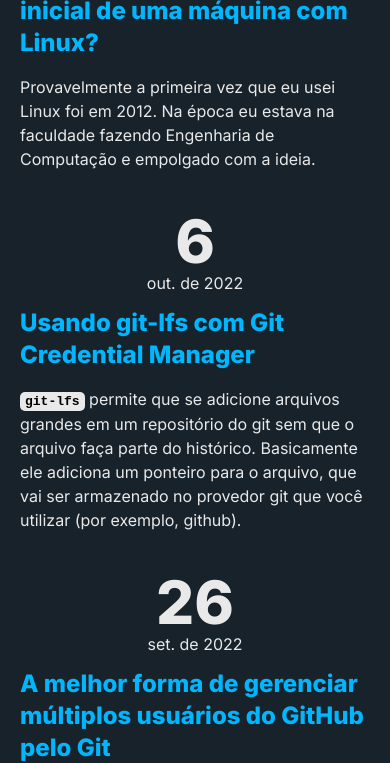
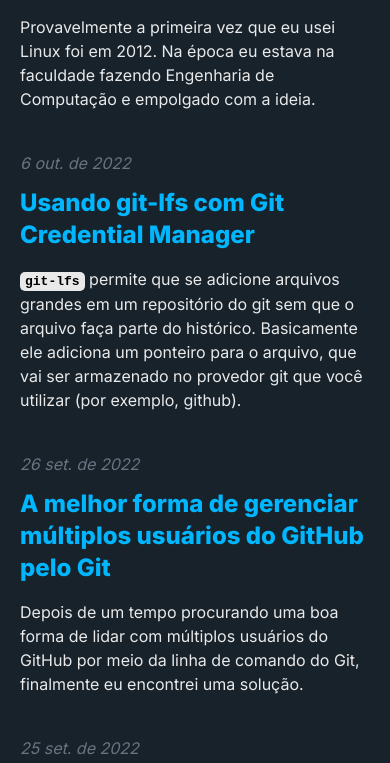
Before and after one commit to marcelocra/site, an Astro site: page / in a window 390 px wide. Shown: the part 269-1032 px from the top of the page. Built offline with nearby package versions, Linux system fonts and the light colour scheme; Astro itself is replaced by a stand-in of ours.

Commit message:
Improve date format in home page

```diff
--- a/src/components/Post.astro
+++ b/src/components/Post.astro
@@ -20,12 +20,16 @@ const {
 ---
 
 <div class="grid grid-cols-1 xs:grid-cols-3 gap-3">
-  <div class="col-span-1 w-full text-center">
-    <div class="grid grid-cols-1">
-      <span class="text-6xl font-semibold">
+  <div class="col-span-1 w-full xs:text-center">
+    <div class="grid grid-rows-1 xs:grid-cols-1 place-content-start">
+      <span
+        class="italic text-gray-500 xs:text-[#e9e9e9] xs:not-italic xs:text-6xl xs:font-semibold"
+      >
         {new Date(pubDate).getDate()}
+        <span class="xs:text-base font-normal xs:block"
+          >{`${formatDate(pubDate)}`}</span
+        >
       </span>
-      <span>{`${formatDate(pubDate)}`}</span>
     </div>
   </div>
   <div class="col-span-1 xs:col-span-2">
```
